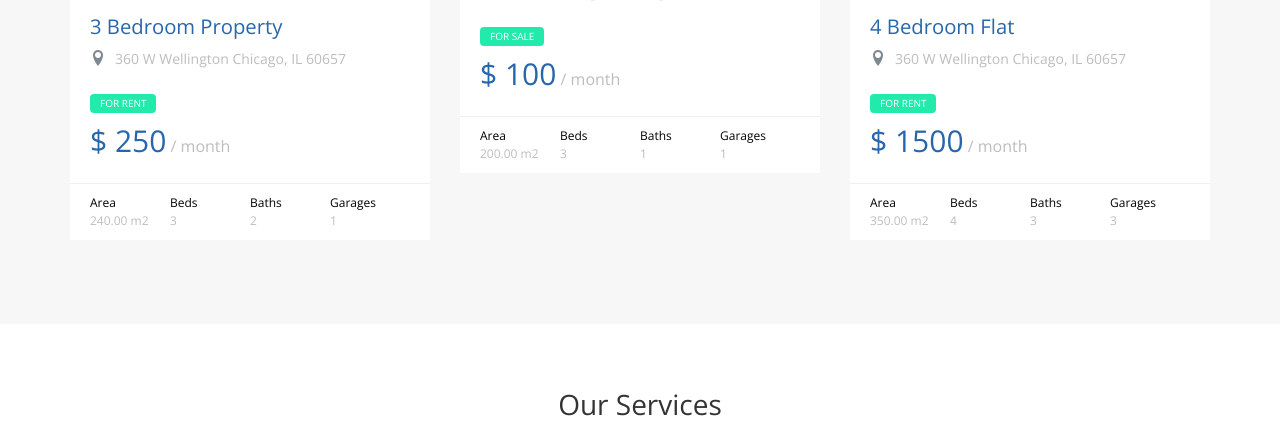
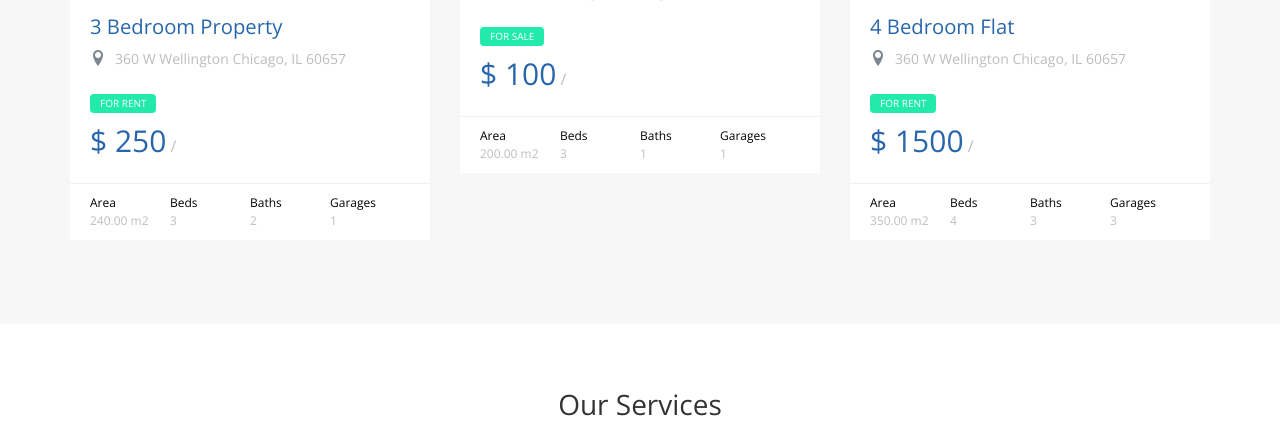
Before and after one commit to reyesvicente/hotel, a Django app: page / in a window 1280 px wide. Shown: the part 1584-2006 px from the top of the page. Run offline with Django 3.2, Linux system fonts and the light colour scheme; data comes from the database, SQL or seed files in the repository; some libraries are stand-ins or nearby versions; some web fonts are replaced.

Commit message:
Update home.html
updated price

```diff
--- a/home/templates/home/home.html
+++ b/home/templates/home/home.html
@@ -106,7 +106,7 @@
                 <i class="icon-location2"></i> <span>360 W Wellington Chicago, IL 60657</span>
               </div>
               <div class="probootstrap-listing-category for-sale"><span>for {{property.property_type}}</span></div>
-              <div class="probootstrap-listing-price"><strong>$ {{property.price}}</strong> / month</div>
+              <div class="probootstrap-listing-price"><strong>$ {{property.price}}</strong> / {% if property.property_type.rent %} /month {% else %} {% endif %}</div>
             </div>
             <div class="probootstrap-card-extra">
               <ul>
```
